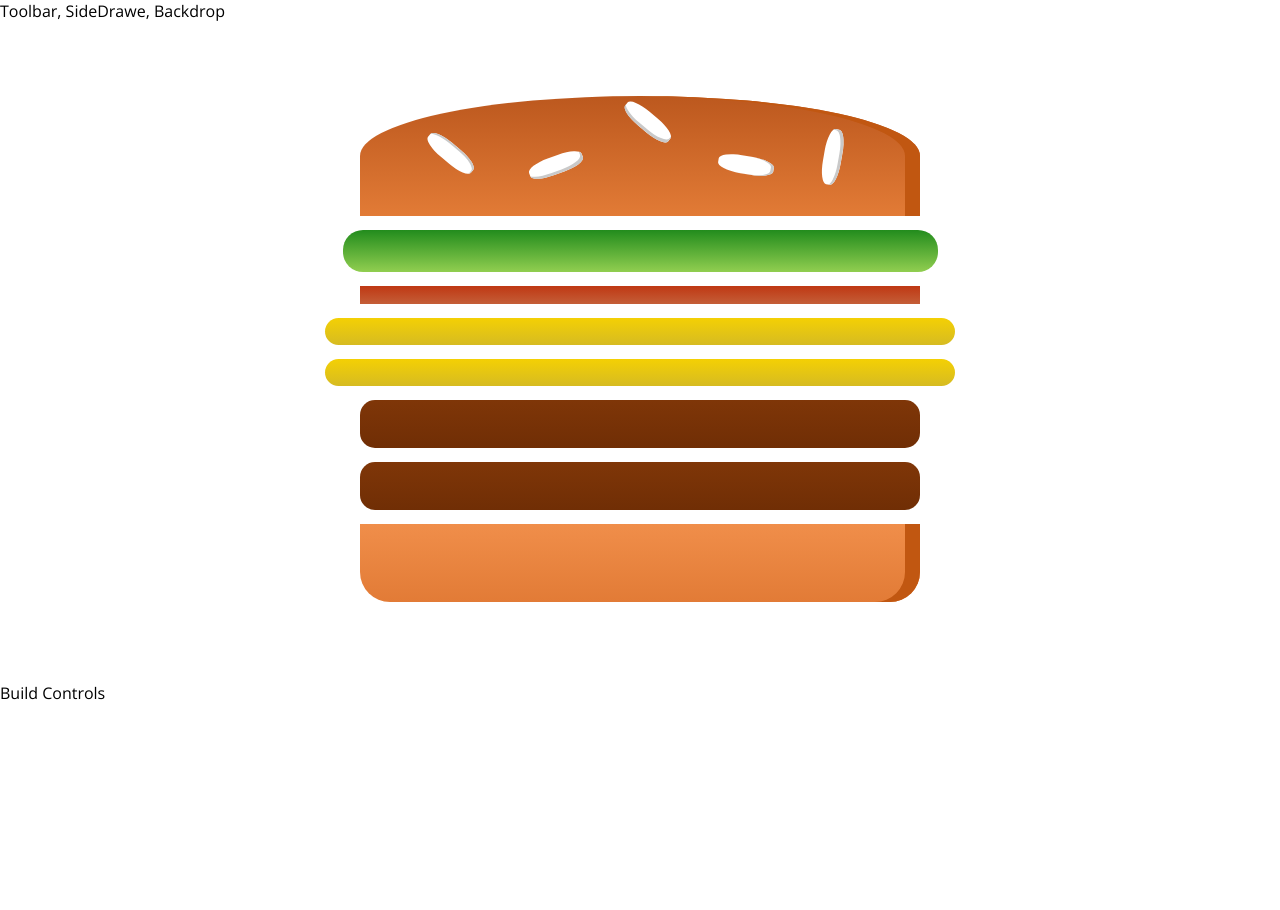
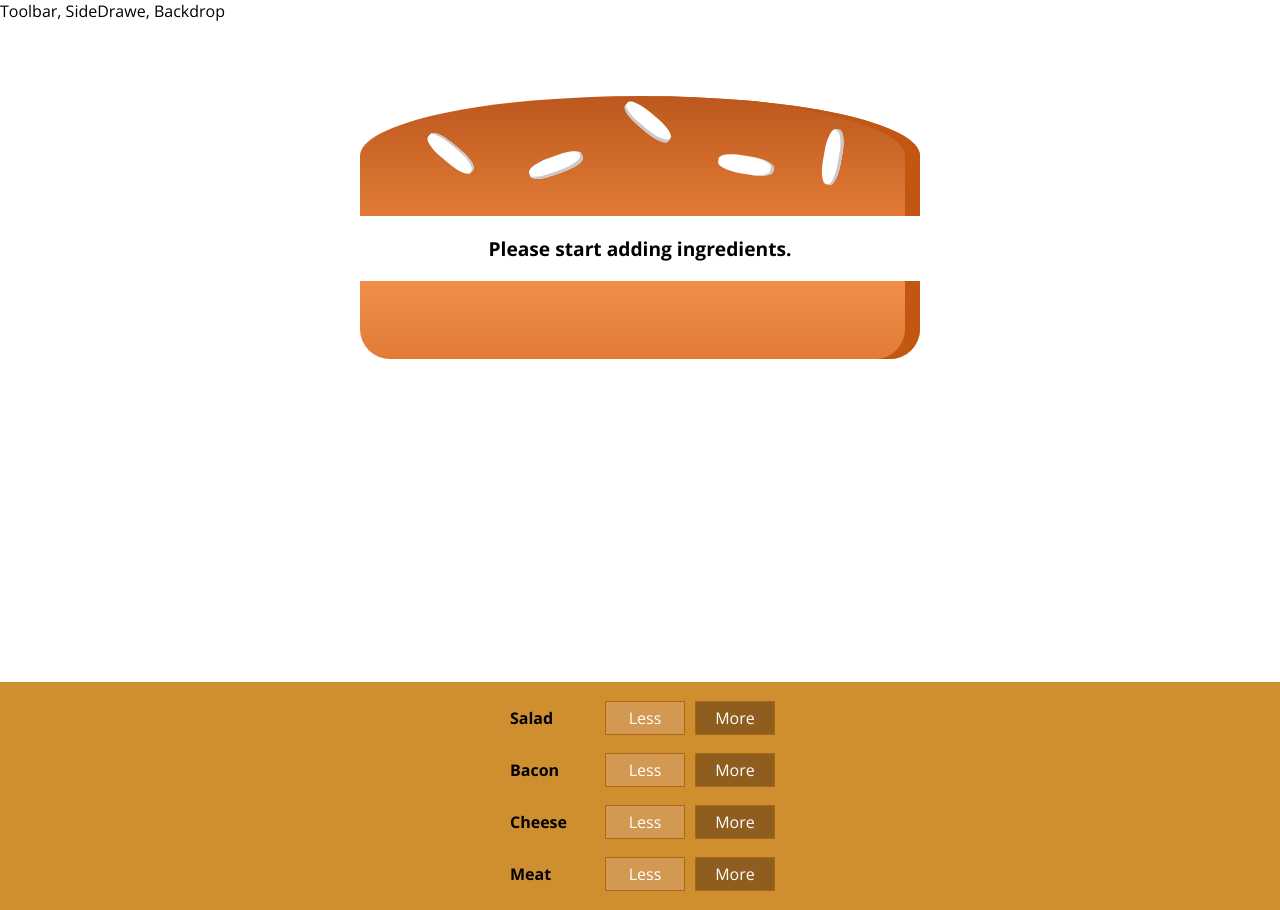
Before and after one commit to salehrezq/react-complete-guide-maximilian-burger-builder, a React (Create React App) app: page / in a window 1280 px wide. Before the commit the page ends 800 px from the top, so only its background shows below. Built offline with nearby package versions, Linux system fonts and the light colour scheme.

Commit message:
Outputting multiple build controls
Lesson:
08. A Real App The Burger Builder (Basic Version)\
16. Outputting Multiple Build Controls

```diff
--- a/src/components/Burger/BuildControls/BuildControls.js
+++ b/src/components/Burger/BuildControls/BuildControls.js
@@ -1,9 +1,18 @@
 import React from 'react';
+import classes from './BuildControls.module.css';
+import BuildControl from './BuildControl/BuildControl';
 
-const BuildControls = props => {
+const controls = [
+   {label: 'Salad', type: 'salad'},
+   {label: 'Bacon', type: 'bacon'},
+   {label: 'Cheese', type: 'cheese'},
+   {label: 'Meat', type: 'meat'},
+];
 
-   return '';
-
-};
+const BuildControls = props => (
+   <div className={classes.BuildControls}>
+      {controls.map(control => <BuildControl key={control.label} label={control.label}/>)}
+   </div>
+);
 
 export default BuildControls;
--- a/src/containers/BurgerBuilder/BurgerBuilder.js
+++ b/src/containers/BurgerBuilder/BurgerBuilder.js
@@ -1,15 +1,16 @@
 import React, {Component} from 'react';
 import Auxiliary from '../../hoc/Auxiliary';
 import Burger from '../../components/Burger/Burger';
+import BuildControls from "../../components/Burger/BuildControls/BuildControls";
 
 class BurgerBuilder extends Component {
 
    state = {
       ingredients: {
-         salad: 1,
-         bacon: 1,
-         cheese: 2,
-         meat: 2,
+         salad: 0,
+         bacon: 0,
+         cheese: 0,
+         meat: 0,
       }
    }
 
@@ -17,7 +18,7 @@ class BurgerBuilder extends Component {
       return (
          <Auxiliary>
             <Burger ingredients={this.state.ingredients}/>
-            <div>Build Controls</div>
+            <BuildControls/>
          </Auxiliary>
       );
    }
```
